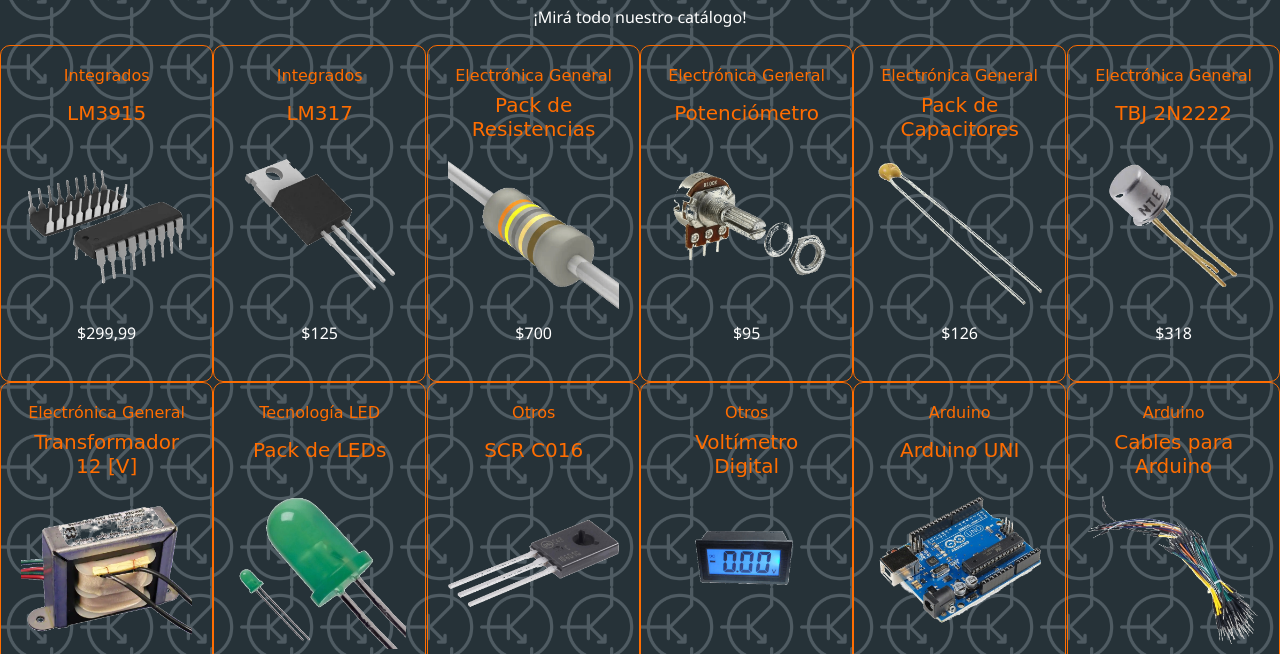
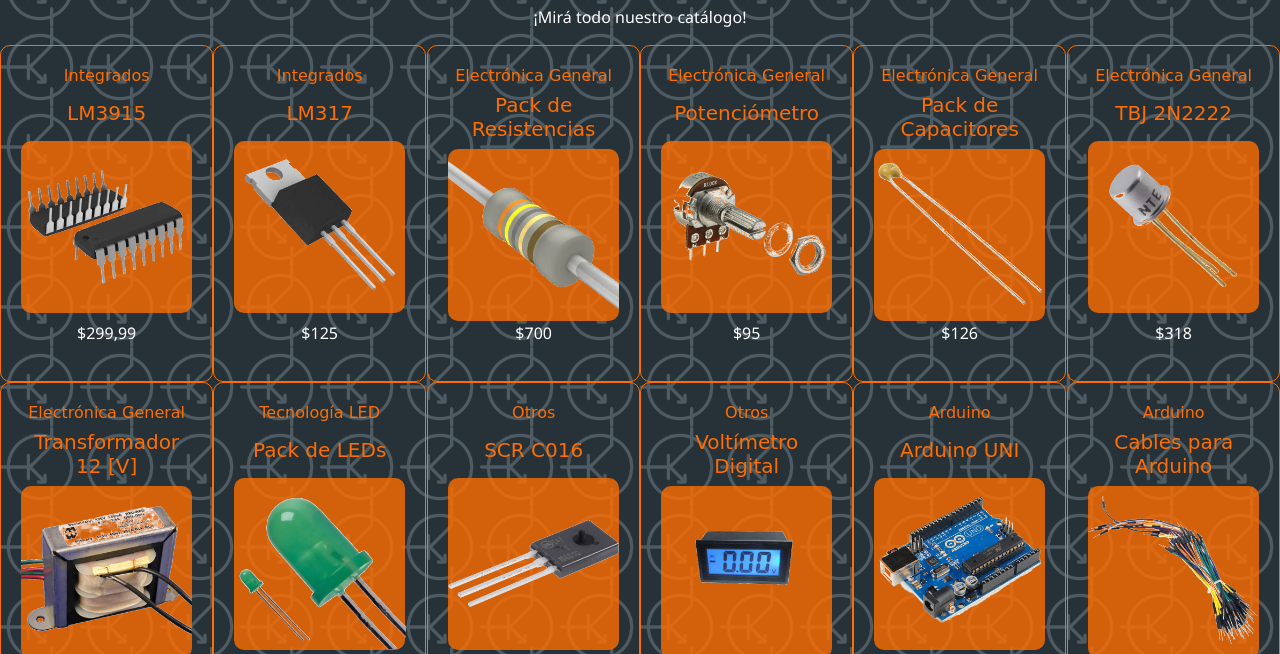
Before and after one commit to Rodrigogzmn6/Electro-Store-Guzman, a plain HTML site: page html/tienda.html in a window 1280 px wide. Shown: the part 133-787 px from the top of the page. Drawn offline with nearby package versions, Linux system fonts and the light colour scheme; a web font is replaced by a local one.

Commit message:
mejorado general del sitio

```diff
--- a/css/_tienda.scss
+++ b/css/_tienda.scss
@@ -3,6 +3,8 @@
         margin-bottom: 5vh;
         img {
             width: 100%;
+            background-color: #FF6D00CC;
+            border-radius: 10px;
         }
         .producto {
             border: 1px solid map-get($map: $colores, $key: "secundario");
```
Also changed, not shown: index.html (+3 -3 lines), css/style.css.
